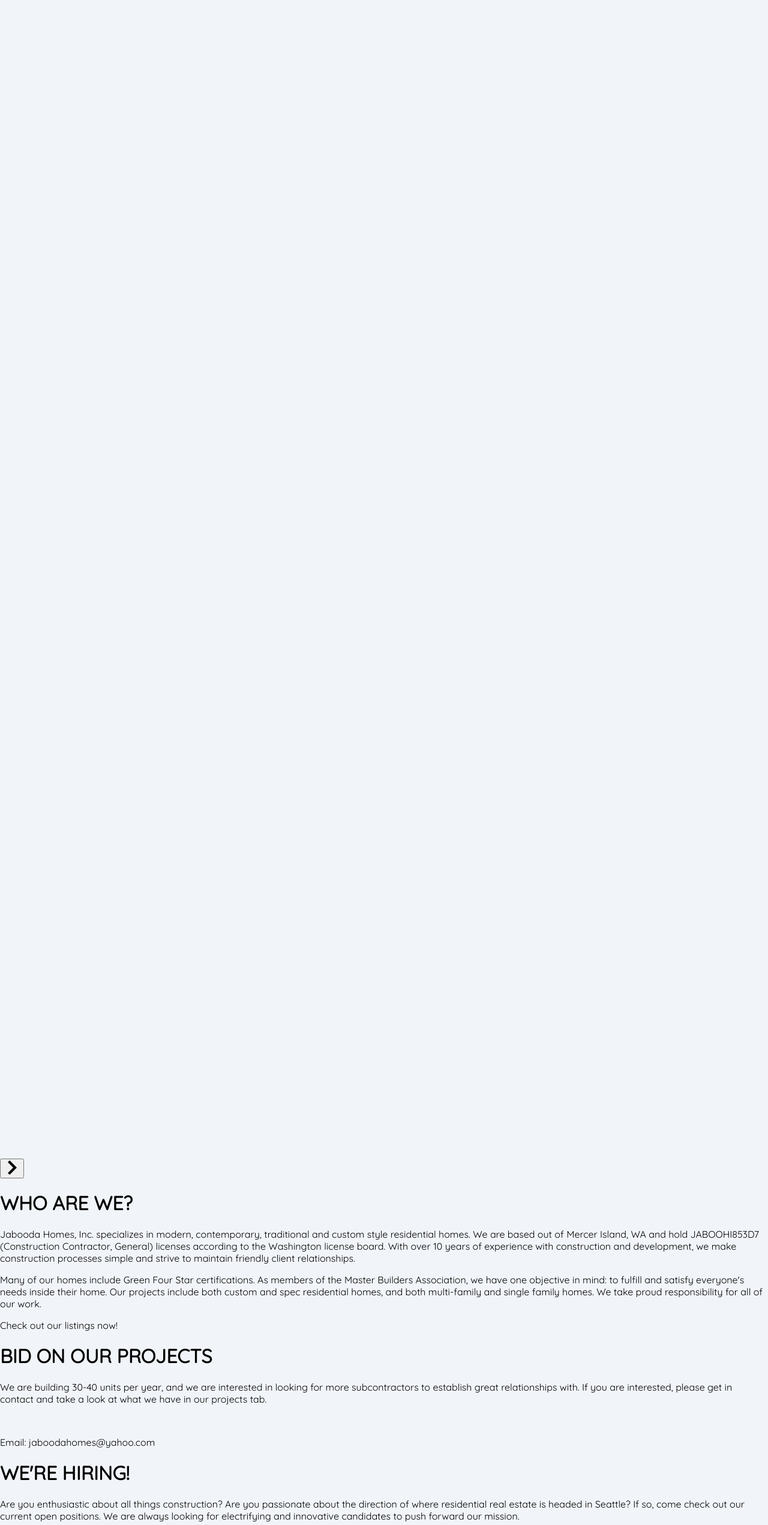
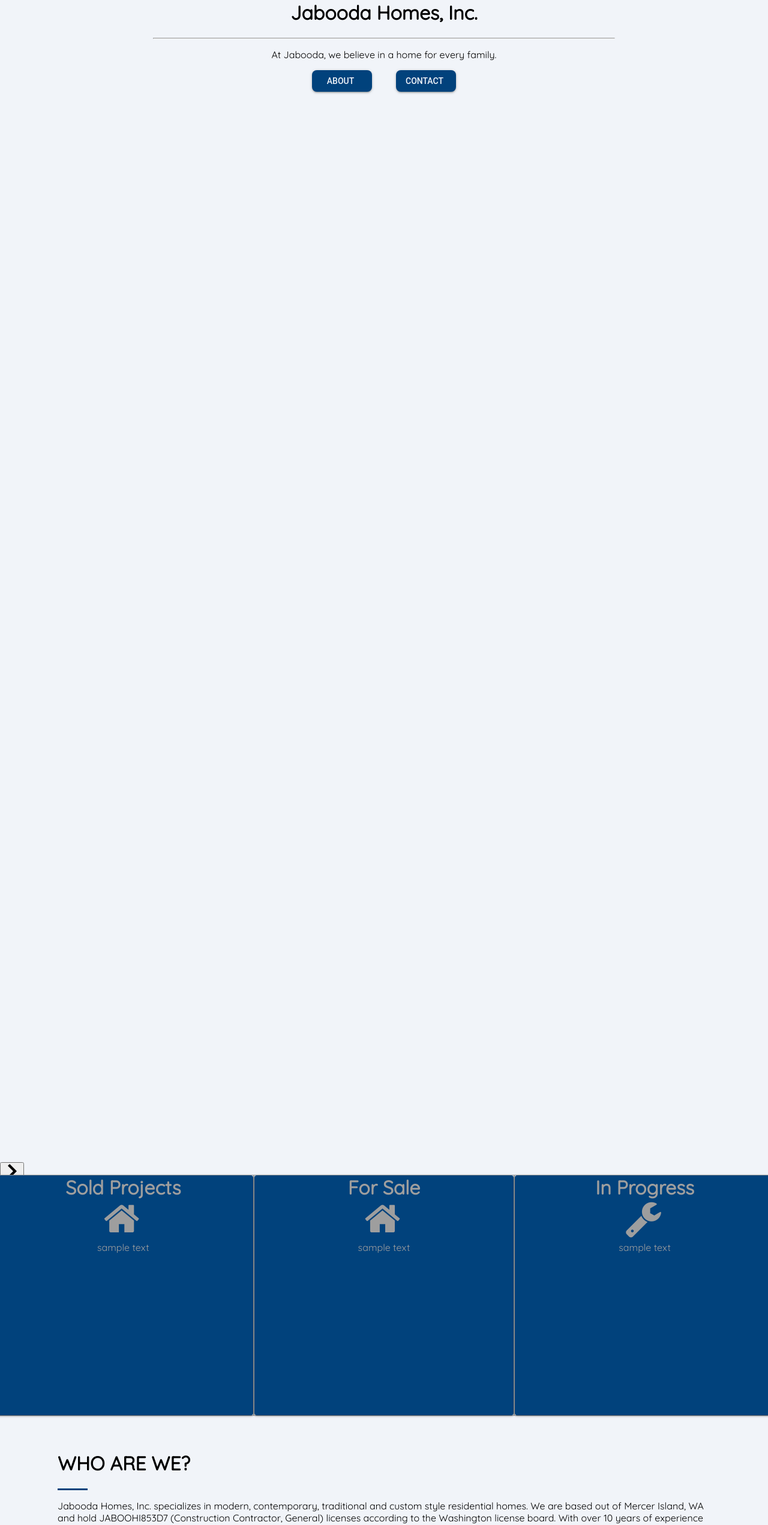
Before and after one commit to genie4viz/react-homepage-template, a React (Create React App) app: page / in a window 1280 px wide. Shown: the part 180-2723 px from the top of the page at 60% size. Built offline with nearby package versions, Linux system fonts and the light colour scheme.

Commit message:
Working on home page

```diff
--- a/src/js/components/about.js
+++ b/src/js/components/about.js
@@ -4,6 +4,8 @@
 import React, { Component, StartupActions } from 'react'
 // import { connect } from 'react-redux'
 
+// Design
+import '../../stylesheets/about.scss'
 
 class About extends Component {
   constructor(props) {
@@ -16,10 +18,8 @@ class About extends Component {
   // The question template
   render(props) {
     return (
-      <div className = 'aboutComponent'>
-        <div>
-          <img src={require("../../images/Executive.png")} height="600px"/>
-        </div>
+      <div className = 'pageContent'>
+        <img id="backToBackImg" src={require("../../images/Executive.png")} height="600px"/>
 
         <p>
           Jabooda Homes Inc is based in Mercer Island, WA and holds JABOOHI853D7 (Construction Contractor, General) licenses according to the Washington license board.
--- a/src/js/components/header.js
+++ b/src/js/components/header.js
@@ -26,9 +26,9 @@ class Header extends Component {
     };
 
     return (
-      <div className = 'headerComponent'>
+      <div>
         <MuiThemeProvider>
-          <div>
+          <div className = 'headerComponent'>
             <ul>
               <li style={style} className="active"><a href="/"><span class="fa fa-home fa-lg"/>Home</a></li>
               <li style={style}><a href="/about"><span class="fa fa-info fa-lg"/>About Us</a></li>
--- a/src/js/components/home.js
+++ b/src/js/components/home.js
@@ -5,6 +5,12 @@ import React, { Component, StartupActions } from 'react'
 // import { connect } from 'react-redux'
 
 import HomeSlideshow from './homeSlideshow'
+
+// Design
+import '../../stylesheets/home.scss'
+import Button from '@material-ui/core/Button';
+import Grid from '@material-ui/core/Grid';
+import Paper from '@material-ui/core/Paper';
 
 class Home extends Component {
   constructor(props) {
@@ -16,13 +22,73 @@ class Home extends Component {
 
   // The question template
   render(props) {
+
     return (
-      <div className = 'homeComponent'>
+      <div>
         <HomeSlideshow/>
 
-        <div class="container content">
+        <div className="container" id="slideshowContents">
+            <div class="wrapper">
+                {/* <img src={require("../../images/largelogo.PNG")} /> */}
+                <h1>
+                    Jabooda Homes, Inc.
+                </h1>
+                <hr/>
+                <p>
+                    At Jabooda, we believe in a home for every family.
+                </p>
+
+                <div class="buttonContainer">
+                    <Button variant="contained" href="./About">About</Button>
+                    <Button variant="contained" href="./Contactus">Contact</Button>
+                </div>
+            </div>
+        </div>
+
+        <div className="boxContainer">
+            <Grid container spacing={24}>
+                <Grid src="./About" item xs={12} sm={4}>
+                    <Paper>
+                        <h1>
+                            Sold Projects
+                        </h1>
+                        <span class="fa fa-home fa-4x"/>
+                        <p class="footerText">
+                            sample text
+                        </p>
+                    </Paper>
+                </Grid>
+                <Grid src="./Projects" item xs={12} sm={4}>
+                    <Paper>
+                        <h1>
+                            For Sale
+                        </h1>
+                        <span class="fa fa-home fa-4x"/>
+                        <p class="footerText">
+                            sample text
+                        </p>
+                    </Paper>
+                </Grid>
+                <Grid src="./Contactus" item xs={12} sm={4}>
+                    <Paper>
+                        <h1>
+                            In Progress
+                        </h1>
+                        <span class="fa fa-wrench fa-4x"/>
+                        <p class="footerText">
+                            sample text
+                        </p>
+                    </Paper>
+                </Grid>
+            </Grid>
+        </div>
+
+        <div className="pageContent">
+            <div className="Container">
                 <h1>WHO ARE WE?</h1>
-            <p>Jabooda Homes, Inc. specializes in modern, contemporary, traditional and custom style residential homes.
+                <hr/>
+                <p>
+                    Jabooda Homes, Inc. specializes in modern, contemporary, traditional and custom style residential homes.
                     We are based out of Mercer Island, WA and hold JABOOHI853D7 (Construction Contractor, General) licenses according
                     to the Washington license board. With over 10 years of experience with construction and development, we make
                     construction processes simple and strive to maintain friendly client relationships.
@@ -34,41 +100,31 @@ class Home extends Component {
                 </p>
             </div>
 
-        <div class="container" id="projects">
-            <a routerLink="/projects">
-                <div id="mainImageWrapper">
-                    {/* <img src="../assets/images/Photo-50.jpg"/> */}
-                </div>
-            </a>
 
-            <p>Check out our listings now!</p>
-        </div>
-
-        <div class="container content">
+            <div className="Container">
                 <h1>BID ON OUR PROJECTS</h1>
-
+                <hr/>
                 <p>
                     We are building 30-40 units per year, and we are interested in looking for more subcontractors to establish great relationships with. If you are interested, please get in contact and take a look at what we have in our projects tab.
                 </p>
-
-            <br/>
 
                 <p>
                     Email: jaboodahomes@yahoo.com
                 </p>
             </div>
 
-        <div class="container content"
-            id="careers"
-            Align="center center">
+            <div className="Container"
+                id="careers">
                 <h1>WE'RE HIRING!</h1>
+                <hr/>
+
                 <p>
                     Are you enthusiastic about all things construction? Are you passionate about the direction of where residential real estate is headed in Seattle? If so, come check out our current open positions. We are always looking for electrifying and innovative candidates to push forward our mission.
                 </p>
 
-        <a mat-button routerLink="/careers">View Available Positions</a>
+                <a href="./careers">View Available Positions</a>
             </div>
-
+        </div>
       </div>
     )
   }
--- a/src/stylesheets/App.scss
+++ b/src/stylesheets/App.scss
@@ -1,7 +1,13 @@
 @import url('https://fonts.googleapis.com/css?family=Quicksand');
+$color-white-background: #f1f4f9;
 
 body {
-    background-color: #f1f4f9;
+    background-color: $color-white-background;
     margin: 0;
     font-family: 'Quicksand', Arial, Helvetica, sans-serif;
 }
+
+.pageContent {
+    margin: 0px auto;
+    width: 85%;
+}
--- /dev/null
+++ b/src/stylesheets/about.scss
@@ -0,0 +1,5 @@
+#backToBackImg {
+    display: block;
+    margin: 0px auto;
+    // text-align: center;
+}
--- a/src/stylesheets/header.scss
+++ b/src/stylesheets/header.scss
@@ -1,5 +1,5 @@
 $color-primary-gray: #515d2b;
-$color-primary-blue: #01427c;
+$color-jabooda-blue: #01427c;
 $color-highlight: #0099cc;
 $color-white: #fff;
 
@@ -16,12 +16,12 @@ span {
 
 .headerComponent {
   width: 100%;
-  height: 30px;
+  height: 20px;
   margin: auto;
 }
 
 .App-header {
-  background: $color-primary-blue;
+  background: $color-jabooda-blue;
   color: $color-white;
   display: flex;
   padding: 1rem;
--- /dev/null
+++ b/src/stylesheets/home.scss
@@ -0,0 +1,71 @@
+$color-jabooda-blue: #01427c;
+$color-jabooda-gray: #9e9e9e;
+$color-white-background: #f1f4f9;
+
+#slideshowContents {
+    position: absolute;
+    width: 100%;
+    top: 160px;
+
+    .wrapper {
+        text-align: center;
+
+        hr {
+            width: 60%;
+        }
+
+        .buttonContainer {
+            a {
+                width: 100px;
+                text-align: center;
+                margin: 0px 20px;
+                border-radius: 8px;
+                background-color: $color-jabooda-blue;
+                color: $color-white-background;
+            }
+        }
+    }
+}
+
+.boxContainer {
+
+    .MuiGrid-spacing-xs-24-54 > .MuiGrid-item-31 {
+        padding: 0px;
+        text-align: center;
+        position: relative;
+
+        color: $color-jabooda-gray;
+
+        h1 {
+            margin: 0;
+        }
+
+        .footerText {
+            position: relative;
+            text-align: center;
+            bottom: 10px;
+        }
+    }
+
+    .MuiGrid-item-31 {
+        border: 0.5px solid $color-jabooda-gray;
+    }
+
+    .MuiPaper-root-127 {
+        background-color: $color-jabooda-blue;
+        height: 400px;
+    }
+}
+
+.Container {
+    padding: 50px 0px;
+
+    hr {
+        position: static;
+        margin: 0;
+        width: 50px;
+        height: 3px;
+        border: none;
+        background-color: $color-jabooda-blue;
+    }
+}
```
Lines whose indentation alone changed are shown as unchanged.
